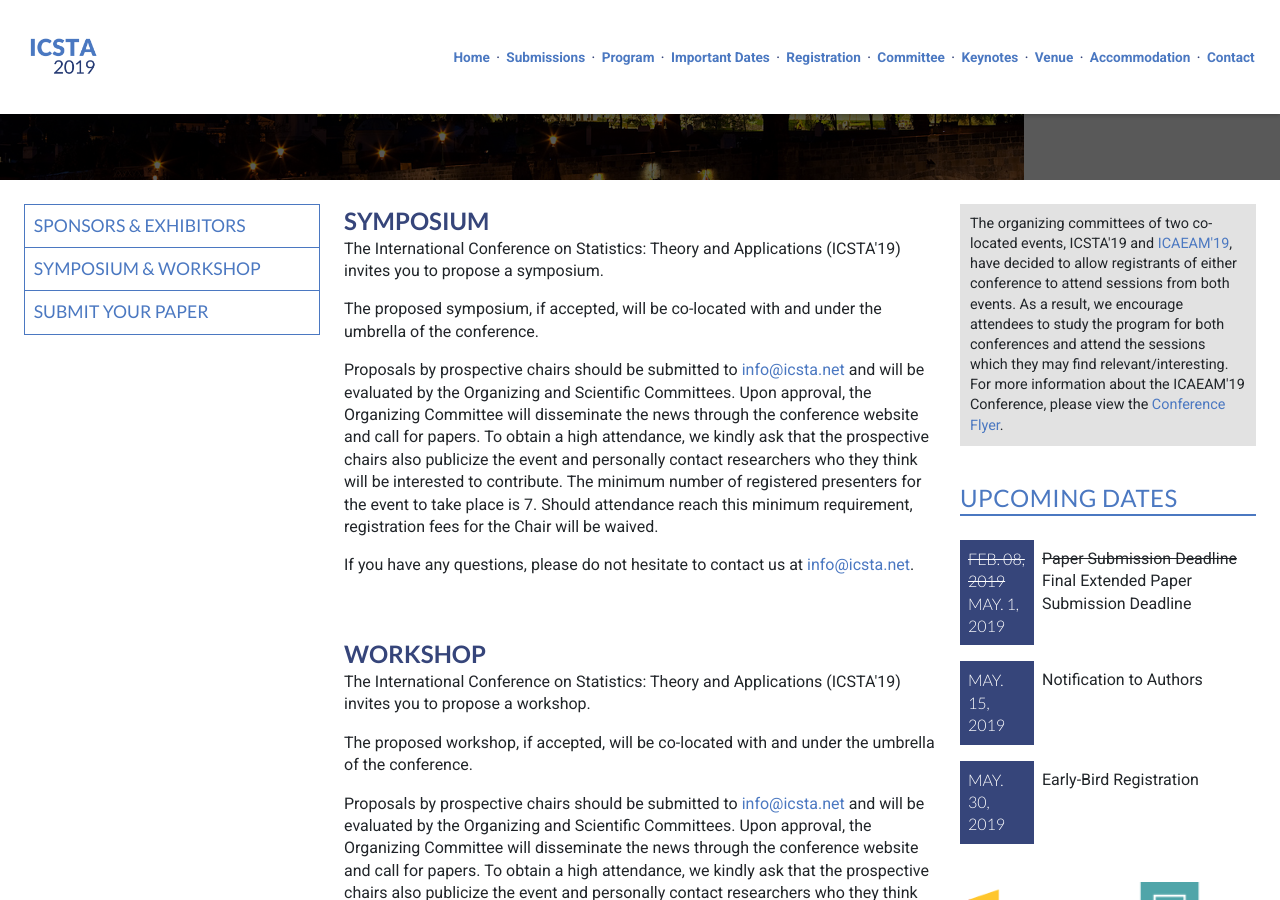
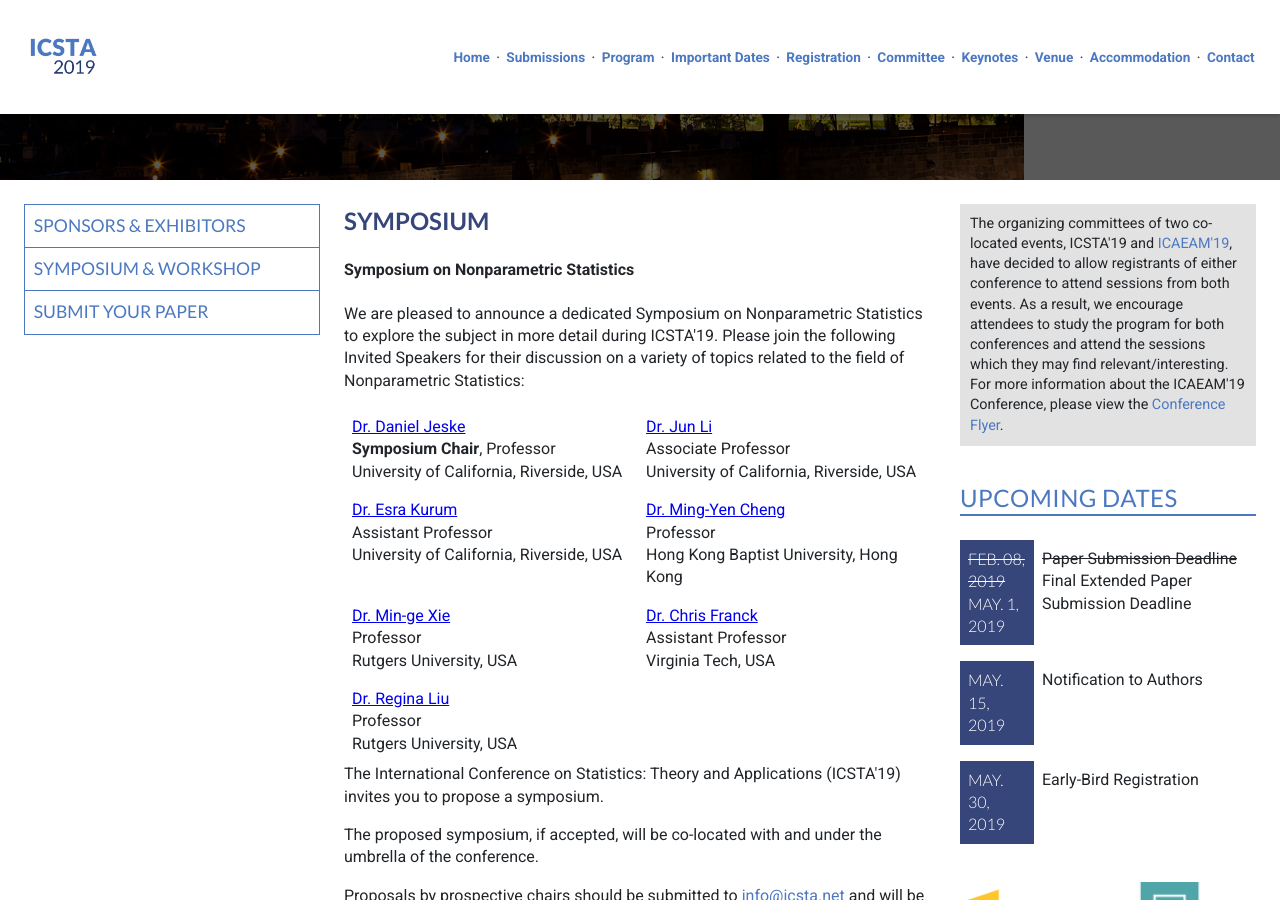
Before and after one commit to intaset/icsta, a Jekyll site: the page built from symposium.html, in a window 1280 px wide and 900 px high, scrolled down 300 px. Built offline with Jekyll 4.4.1, drawn with Linux system fonts in a browser that asks for light colours; nearby versions of some CDN libraries; Markdown is read by kramdown in place of the engine named in the settings; comment, search, counter and statistics services are not loaded.

Commit message:
Added Symposium information to symposium.html and index.html

```diff
--- a/index.html
+++ b/index.html
@@ -8,9 +8,13 @@ keyword: Statistics Conference 2019, Data Mining Conference, Big Data Conference
 
 <div class="unit unit-s-1 unit-m-1-4-1 unit-l-1-4-1">
   <div class="unit-spacer content">
-    <p class="body"><strong>Test The International Conference on Statistics: Theory and Applications (ICSTA'19) aims to become the leading annual conference in fields related to Statistics: Theory and Applications.</strong> The goal of ICSTA'19 is to gather scholars from all over the world to present advances in the relevant fields and to foster an environment conducive to exchanging ideas and information. This conference will also provide an ideal environment to develop new collaborations and meet experts on the fundamentals, applications, and products of the mentioned fields.</p>
+    <p class="body"><strong>The International Conference on Statistics: Theory and Applications (ICSTA'19) aims to become the leading annual conference in fields related to Statistics: Theory and Applications.</strong> The goal of ICSTA'19 is to gather scholars from all over the world to present advances in the relevant fields and to foster an environment conducive to exchanging ideas and information. This conference will also provide an ideal environment to develop new collaborations and meet experts on the fundamentals, applications, and products of the mentioned fields.</p>
 
     <p class="body"><b>ICSTA</b> is an acronym for <b>I</b>nternational <b>C</b>onference on <b>S</b>tatistics: <b>T</b>heory and <b>A</b>pplications.</p>
+
+    <p class="body">We are pleased to announce a dedicated Symposium on Nonparametric Statistics to explore the subject in more detail during ICSTA'19. Please join our Invited Speakers for their discussion on a variety of topics related to the field of Nonparametric Statistics.
+
+    For details on our honoured speakers and their abstracts please see our <a href="https://icsta.net/symposium/" target="_blank">Symposium & Workshop</a> page.</p>
 
 	<br>
     <h2>Submissions</h2>
--- a/symposium.html
+++ b/symposium.html
@@ -8,6 +8,60 @@ keyword: heat transfer conference, cfd conference, fluid flow conference,  energ
 <div class="unit unit-s-1 unit-m-1-4-1 unit-l-1-4-1">
   <div class="unit-spacer content">
   <h3>SYMPOSIUM</h3>
+
+  <h4>Symposium on Nonparametric Statistics</h4>
+    <p class="body">We are pleased to announce a dedicated Symposium on Nonparametric Statistics to explore the subject in more detail during ICSTA'19. Please join the following Invited Speakers for their discussion on a variety of topics related to the field of Nonparametric Statistics:</p>
+      <div class="unit unit-s-1-1 unit-s-1-2 unit-m-1-2 unit-l-1-2">
+        <div class="unit-spacer">
+          <!-- <img src="../img/Chaubey.jpg" width="150" align="left" class="keynote-img"> -->
+        <a href="https://statistics.ucr.edu/faculty/jeske.html">Dr. Daniel Jeske</a><br>
+             <p class="body"><b>Symposium Chair</b>, Professor<br>
+              University of California, Riverside, USA
+              </p>
+        </div>
+      </div>
+      <div class="unit unit-s-1-1 unit-s-1-2 unit-m-1-2 unit-l-1-2">
+        <div class="unit-spacer">
+        <a href="https://statistics.ucr.edu/faculty/li.html">Dr. Jun Li</a><br>
+             <p class="body">Associate Professor<br>
+             University of California, Riverside, USA </p>
+        </div>
+      </div>
+      <div class="unit unit-s-1-1 unit-s-1-2 unit-m-1-2 unit-l-1-2">
+        <div class="unit-spacer">
+        <a href="https://sites.google.com/site/esrakurum/">Dr. Esra Kurum</a><br>
+             <p class="body">Assistant Professor<br>
+             University of California, Riverside, USA </p>
+        </div>
+      </div>
+      <div class="unit unit-s-1-1 unit-s-1-2 unit-m-1-2 unit-l-1-2">
+        <div class="unit-spacer">
+        <a href="http://www.math.hkbu.edu.hk/~chengmingyen/">Dr. Ming-Yen Cheng </a><br>
+             <p class="body">Professor<br>
+             Hong Kong Baptist University, Hong Kong  </p>
+        </div>
+      </div>
+      <div class="unit unit-s-1-1 unit-s-1-2 unit-m-1-2 unit-l-1-2">
+        <div class="unit-spacer">
+        <a href="http://www.stat.rutgers.edu/home/mxie/">Dr. Min-ge Xie</a><br>
+             <p class="body">Professor<br>
+             Rutgers University, USA </p>
+        </div>
+      </div>
+      <div class="unit unit-s-1-1 unit-s-1-2 unit-m-1-2 unit-l-1-2">
+        <div class="unit-spacer">
+        <a href="https://www.stat.vt.edu/people/stat-faculty/Franck-Christopher.html">Dr. Chris Franck</a><br>
+             <p class="body">Assistant Professor<br>
+             Virginia Tech, USA </p>
+        </div>
+      </div>
+      <div class="unit unit-s-1-1 unit-s-1-2 unit-m-1-2 unit-l-1-2">
+        <div class="unit-spacer">
+        <a href="https://statistics.rutgers.edu/people-pages/faculty/people/130-faculty/391-regina-y-liu">Dr. Regina Liu</a><br>
+             <p class="body">Professor<br>
+             Rutgers University, USA </p>
+        </div>
+      </div>
    <p class="body">The International Conference on Statistics: Theory and Applications (ICSTA'19) invites you to propose a symposium.</p>
 
    <p class="body">The proposed symposium, if accepted, will be co-located with and under the umbrella of the conference.</p>
```
